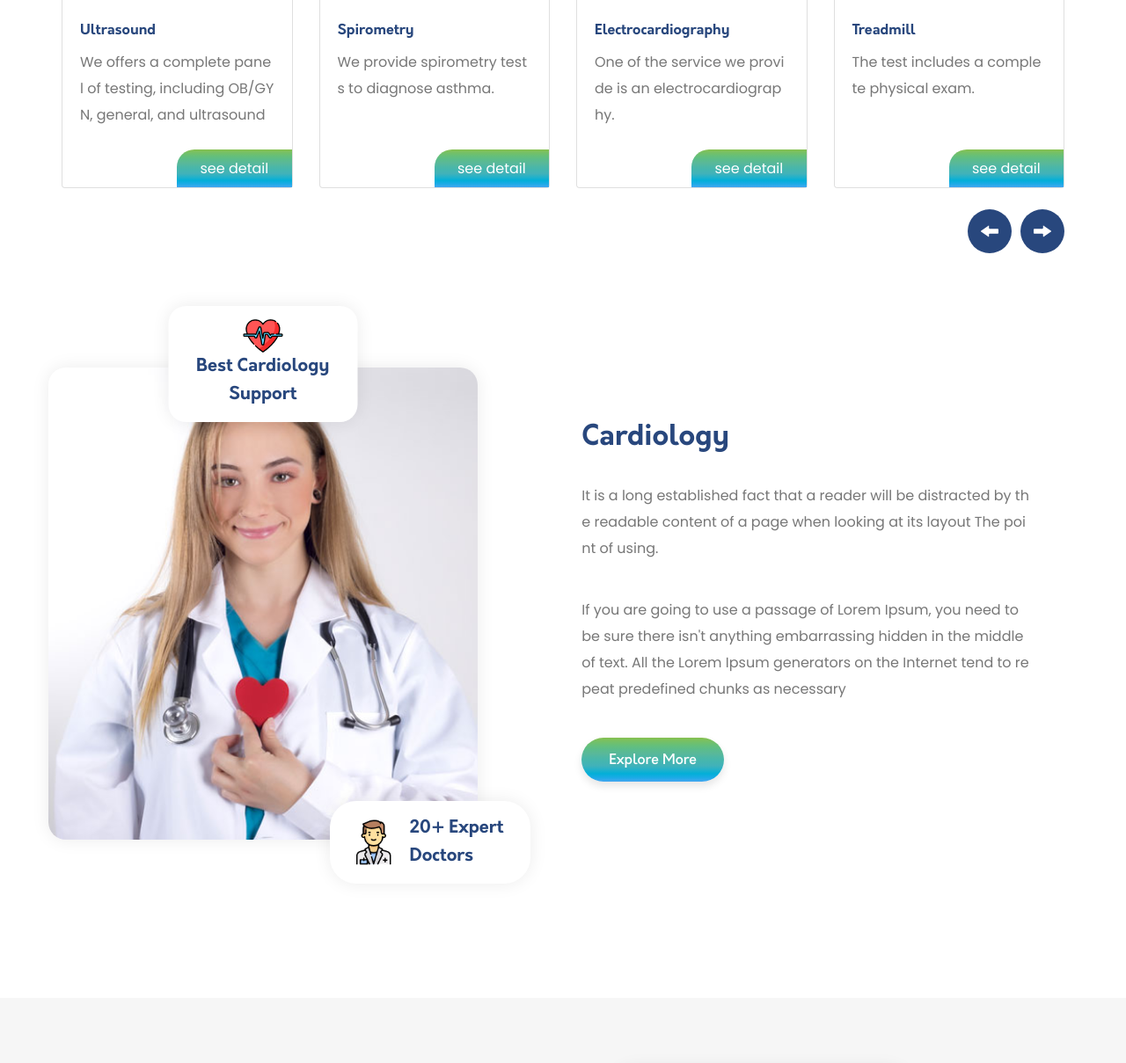
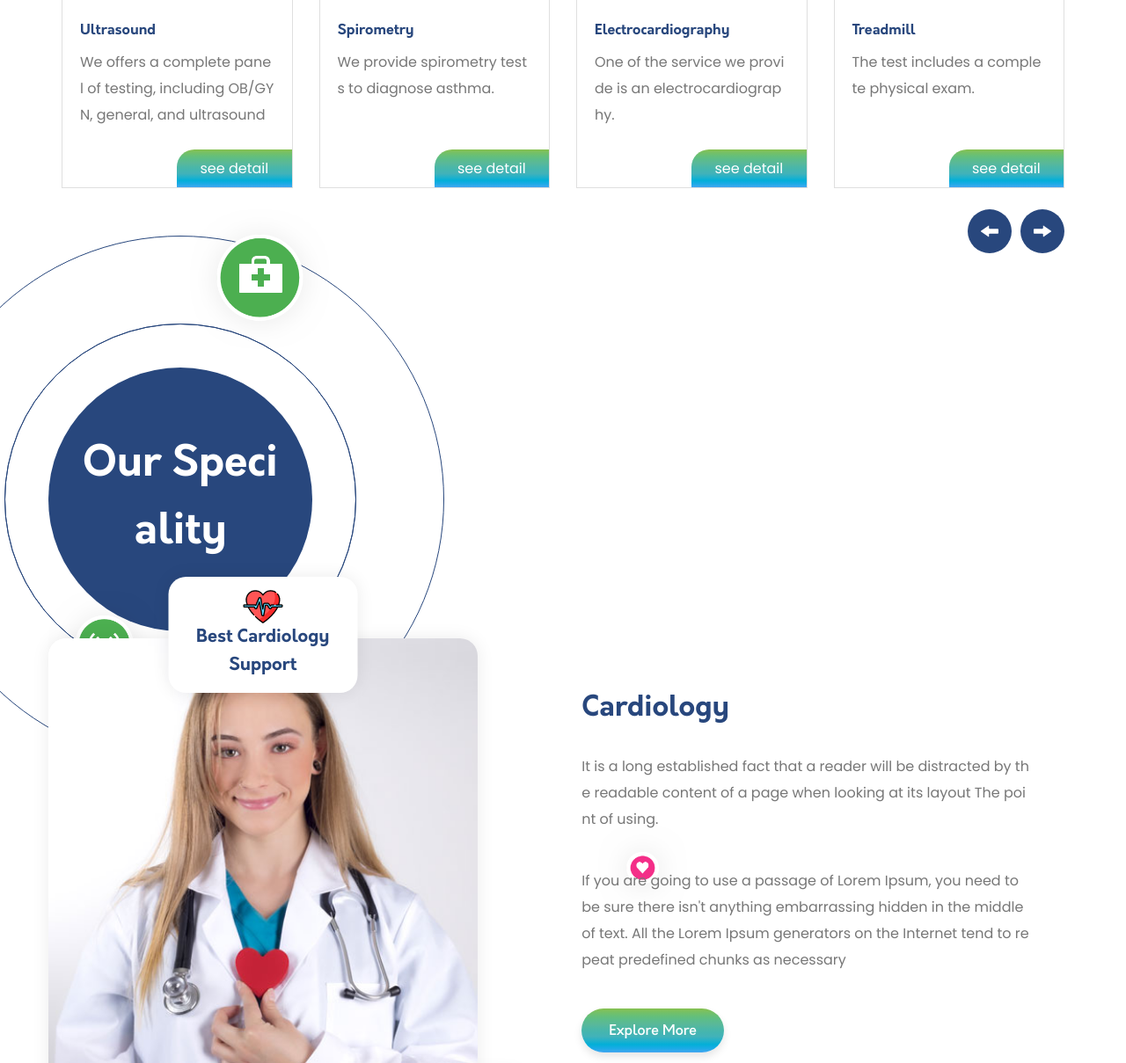
Before and after one commit to Kristina1901/therapy, a plain HTML site: page index.html in a window 1280 px wide. Shown: the part 3727-4936 px from the top of the page at 88% size. Drawn offline with nearby package versions, Linux system fonts and the light colour scheme; a web font is replaced by a local one.

Commit message:
animation

```diff
--- a/index.html
+++ b/index.html
@@ -389,7 +389,6 @@
                                                 </div>
                                                 <div class="arrows-slider">
                                                 <div class="arrow-slider-prev">
-
                                                 </div>
                                                 <div class="arrow-slider-next">
                                                 </div>
@@ -397,12 +396,28 @@
                                             </div>
                                             </diV>
 
+                                <div class="title-deco">
+                                    <div class="decoration show-lg-up"></div>
+                                    <div>
+                                    <div class="title-deco">
+                                            <h3 style="background-image: url()">
+                                                <span>Our Speciality</span>
+                                            </h3>
+                                        </div>
+                                        </div>
+                                    <div class="parallax-scene">
+                                        <div id="scene">
+                                            <div class="animation-element" data-tilt>
+                                            <div data-depth="0.15"><span class="icon-green"></span></div>
+                                            <div data-depth="0.1"><span class="icon-red"></span></div>
+                                            <div data-depth="0.3"><span class="icon-blue"></span></div>
+                                            </div>
+                                        </div>
+                                        </div>
+                                    </div>
 
 
-
-
-
-                            <div class="single-department-details clearfix tab-pane fade show active" id="cardiology" role="tabpanel" aria-labelledby="tab1">
+                        <div class="single-department-details clearfix tab-pane fade show active" id="cardiology" role="tabpanel" aria-labelledby="tab1">
                             <div class="single-department-item">
                                 <div class="col-lg-5 department-col5">
                                     <div class="department-img">
@@ -931,6 +946,8 @@
     <script src="js/main.js"></script>
     <script src="https://unpkg.com/swiper@8/swiper-bundle.min.js"></script>
     <script src="js/swiper.js"></script>
+    <script type="text/javascript" src="vanilla-tilt.js"></script>
+    <script src="js/animation.js"></script>
     <!-- js start -->
 
 </body>
--- /dev/null
+++ b/js/animation.js
@@ -0,0 +1,4 @@
+VanillaTilt.init(document.querySelector(".animation-element"), {
+  max: 25,
+  speed: 400,
+});
--- a/js/swiper.js
+++ b/js/swiper.js
@@ -21,13 +21,13 @@ const swiper = new Swiper(".swiper", {
     },
     320: {
       slidesPerView: 1,
-      spaceBetween: 10,
+      spaceBetween: 30,
     },
 
     // when window width is >= 480px
     400: {
       slidesPerView: 2,
-      spaceBetween: 20,
+      spaceBetween: 30,
     },
     // when window width is >= 640px
     640: {
--- a/style.css
+++ b/style.css
@@ -3751,6 +3751,10 @@ footer.footer-area .footer-bottom ul li a:hover {
 .item {
   padding-top: 24px;
   padding-bottom: 24px;
+
+}
+.card {
+  border-radius: 10px 10px 0 0;
 }
 .card .text {
   padding: 20px;
@@ -3758,7 +3762,7 @@ footer.footer-area .footer-bottom ul li a:hover {
   overflow: hidden;
 }
 figure {
-  border-radius: 0 0 50px 0;
+  border-radius: 10px 10px 50px 0;
   overflow: hidden;
   height: 170px;
   margin-bottom: 24px;
@@ -3817,6 +3821,9 @@ figure {
   justify-content: center;
   margin-bottom: 130px;
 }
+.swiper {
+  overflow: hidden;
+}
 @media only screen and (max-width: 991px) {
   .swiper {
       margin: 0;
@@ -3826,3 +3833,226 @@ figure {
       z-index: 1;
     }
   }
+ .parallax-scene {
+   position: absolute;
+   top: 20px;
+   -webkit-transform-origin: top;
+   -ms-transform-origin: top;
+   transform-origin: top;
+   width: 1200px;
+ }
+ [dir=ltr] .parallax-scene {
+   left: 50px;
+ }
+
+ /* [dir=rtl] .parallax-scene {
+   left: -50px;
+ } */
+ .parallax-scene span {
+   background-size: 100%;
+   display: block;
+   position: relative;
+ }
+ @media (max-width: 1279px) {
+  .parallax-scene {
+     display: none;
+   }
+ }
+ .icon-green {
+   top: -200px;
+   width: 320px;
+   height: 600px;
+   background: url("./images/green_buble.png") no-repeat;
+ }
+ [dir=ltr] .icon-green {
+   left: 80px;
+ }
+
+ /* [dir=rtl] .icon-green {
+   right: -80px;
+ } */
+ .icon-red {
+   left: 190px;
+   width: 560px;
+   height: 560px;
+   top: -100px;
+   background: url("./images/red_buble.png") no-repeat;
+ }
+ /* [dir=ltr] .icon-red {
+   left: 190px;
+ } */
+
+ /* [dir=rtl] .icon-red {
+   right: -190px;
+ } */
+ .icon-blue {
+  left: 250px;
+  width: 560px;
+  height: 560px;
+   background: url("./images/blue_buble.png") no-repeat;
+ }
+
+ /* [dir=ltr] .icon-blue {
+   left: 250px;
+ } */
+
+ /* [dir=rtl] .icon-blue {
+   right: -250px;
+ } */
+ .title-deco {
+   position: relative;
+   display: inline-block;
+ }
+
+ .title-deco h3 {
+   overflow: hidden;
+   color: #FFF;
+   padding: 32px;
+   display: -webkit-box;
+   display: -ms-flexbox;
+   display: flex;
+   -webkit-box-align: center;
+   -ms-flex-align: center;
+   align-items: center;
+   -webkit-box-pack: center;
+   -ms-flex-pack: center;
+   justify-content: center;
+   text-align: center;
+   position: relative;
+   text-transform: capitalize;
+   font-size: 48px;
+
+ }
+
+ @media (min-width: 960px) {
+   .title-deco h3 {
+     border-radius: 50%;
+     width: 300px;
+     height: 300px;
+     background-color: #28477D;
+     background-attachment: fixed;
+     background-repeat: no-repeat;
+     background-size: contain;
+   }
+
+   [dir=ltr] .title-deco h3 {
+     background-position: left center;
+   }
+
+   [dir=rtl] .title-deco h3 {
+     background-position: right center;
+   }
+
+   .title-deco h3.bg-img:before {
+     content: "";
+     width: 100%;
+     height: 100%;
+     background: #3B3B3B;
+     opacity: 0.38;
+     position: absolute;
+     top: 0;
+     left: 0;
+   }
+
+   .title-deco h3 span {
+     position: relative;
+   }
+ }
+
+ @media (max-width: 1279px) {
+   .title-deco h3 {
+     font-size: 38px;
+     line-height: 50px;
+   }
+ }
+
+ @media (max-width: 959px) {
+   .title-deco h3 {
+     padding-bottom: 16px;
+     background: none ;
+     width: auto;
+     text-align: center;
+   }
+
+   .theme--dark .title-deco h3 {
+     color: #28477D;
+   }
+
+   .theme--light .title-deco h3 {
+     color: #28477D;
+   }
+ }
+
+ @media (max-width: 599px) {
+   .title-deco h3 {
+     font-size: 32px;
+     line-height: 42px;
+   }
+ }
+
+ .title-deco:before {
+   content: "";
+   width: 400px;
+   height: 400px;
+   top: -50px;
+   left: -50px;
+   border-radius: 50%;
+   border: 1px solid;
+   position: absolute;
+ }
+
+ .title-deco:before {
+   border-color: #28477D;
+ }
+
+ .title-deco:before {
+   border-color: #28477D;
+ }
+
+ @media (max-width: 959px) {
+   .title-deco:before {
+     display: none;
+   }
+ }
+.parallax-scene {
+  position: absolute;
+  top: 20px;
+  -webkit-transform-origin: top;
+  -ms-transform-origin: top;
+  transform-origin: top;
+  width: 1200px;
+}
+[dir=ltr] .parallax-scene {
+  left: 50px;
+}
+
+/* [dir=rtl] .parallax-scene {
+  left: -50px;
+} */
+
+.parallax-scene span {
+  background-size: 100%;
+  display: block;
+  position: relative;
+}
+
+@media (max-width: 1279px) {
+  .parallax-scene {
+    display: none;
+  }
+}
+ .decoration {
+   width: 600px;
+   height: 600px;
+   top: -150px;
+   right: -150px;
+   border-radius: 50%;
+   border: 1px solid;
+   position: absolute;
+ }
+ .decoration {
+   border-color: #28477D;
+ }
+ .decoration {
+  border-color: #28477D;
+ }
```
Also changed, not shown: images/blue_buble.png (added), images/green_buble.png (added), images/red_buble.png (added).
